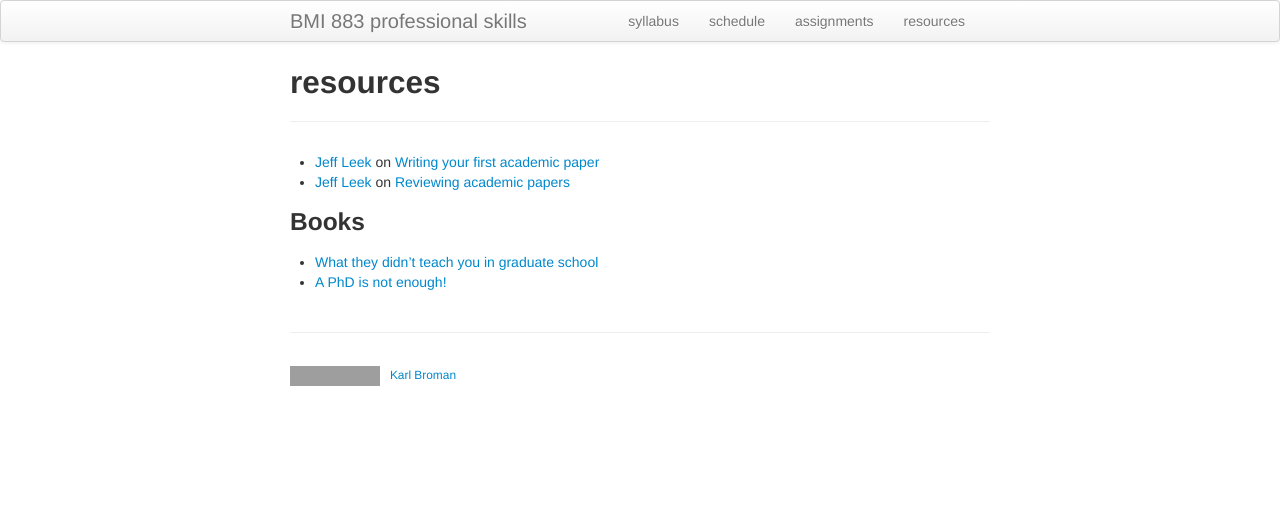
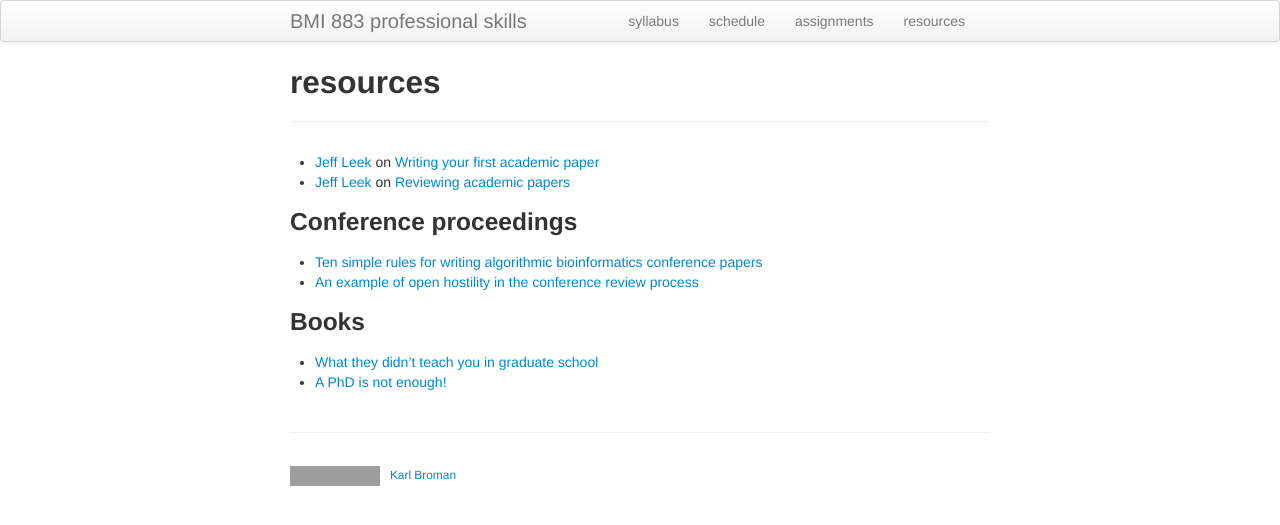
Before and after one commit to kbroman/BMI883, a Jekyll site: the page built from resources.md, in a window 1280 px wide. Shown: the top 525 px of the page. Built offline with Jekyll 4.4.1, drawn with Linux system fonts in a browser that asks for light colours; grey boxes are pictures that could not be loaded.

Commit message:
resources: conference proceedings

```diff
--- a/resources.md
+++ b/resources.md
@@ -7,6 +7,13 @@ description: Resources for BMI 883, Biomedical data science professional skills
 - [Jeff Leek](http://jtleek.com) on [Writing your first academic paper](https://github.com/jtleek/firstpaper)
 - [Jeff Leek](http://jtleek.com) on [Reviewing academic papers](https://github.com/jtleek/reviews)
 
+### Conference proceedings
+
+- [Ten simple rules for writing algorithmic bioinformatics conference papers](https://doi.org/10.1371/journal.pcbi.1007742)
+- [An example of open hostility in the conference review process](https://openreview.net/forum?id=ry_WPG-A-)
+
+
+
 ### Books
 
 - [What they didn't teach you in graduate
```
